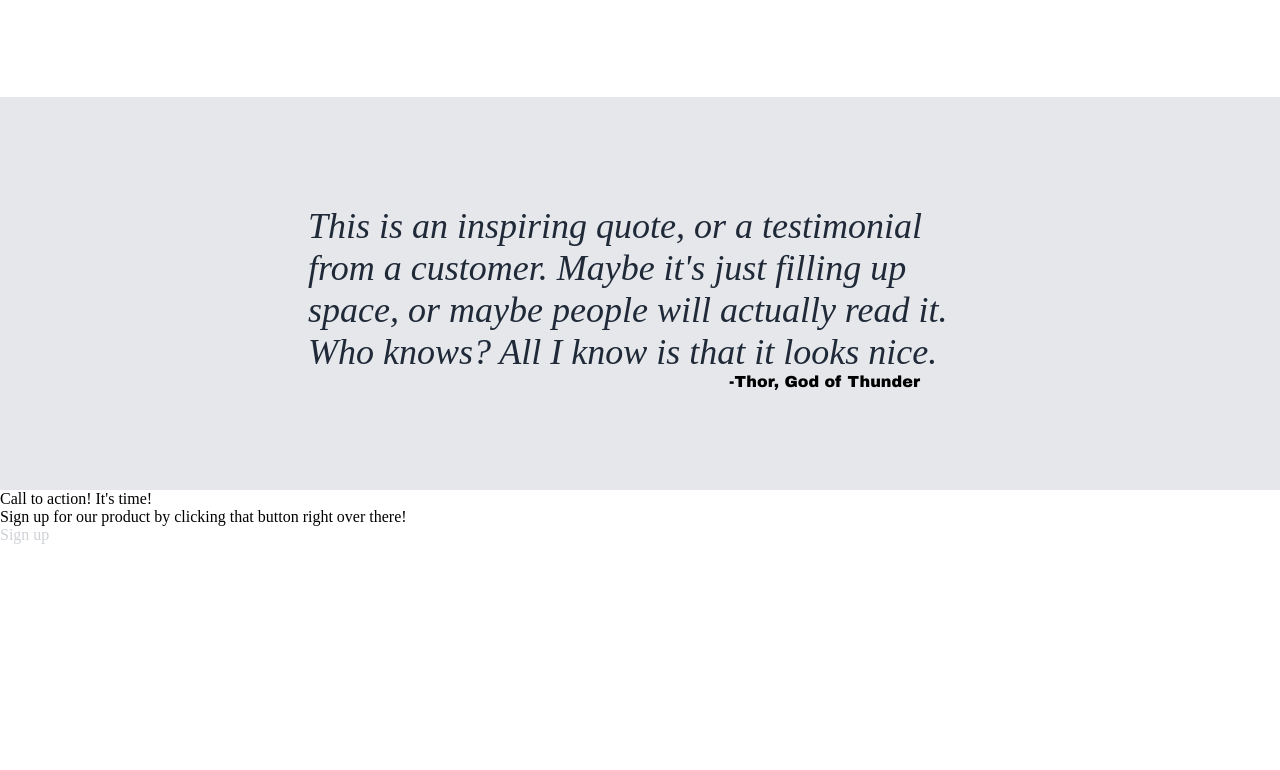
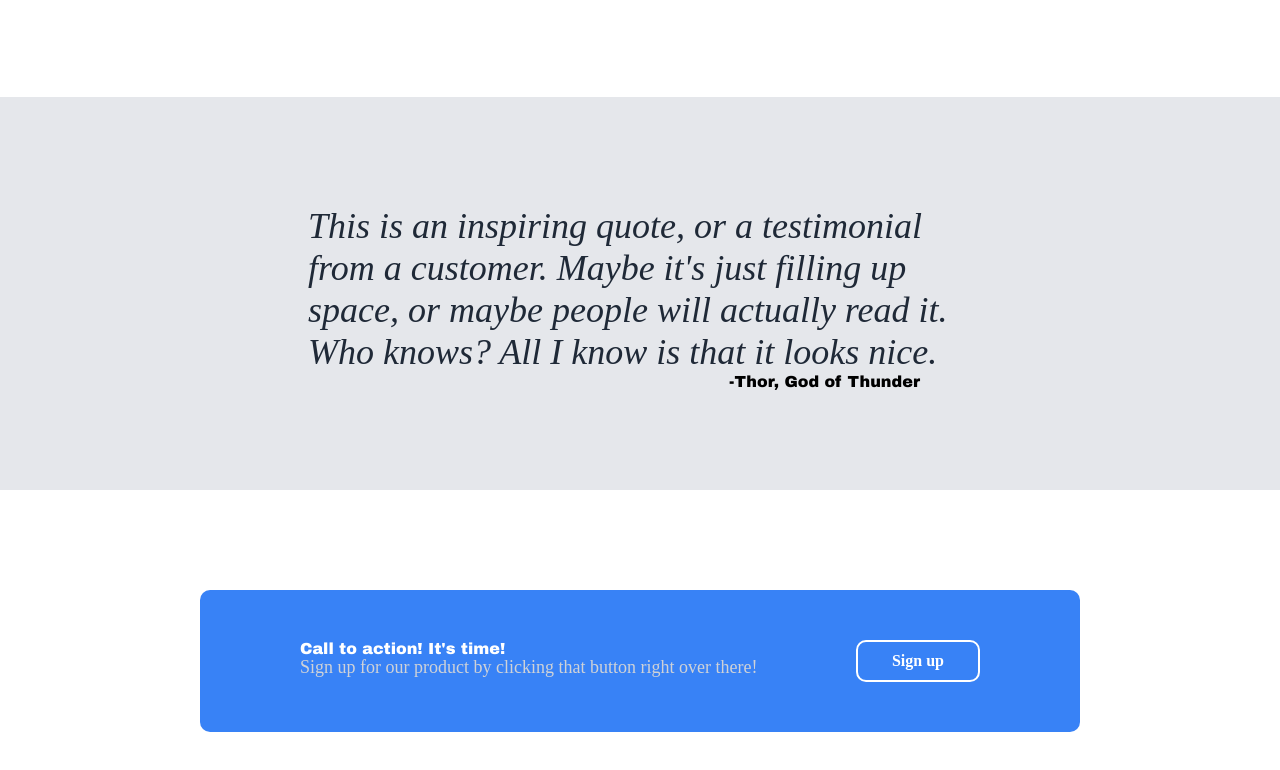
Before and after one commit to AivarasCer/landing-page, a plain HTML site: page index.html in a window 1280 px wide. Shown: the part 932-1702 px from the top of the page. Before the commit the page ends 1476 px from the top, so only its background shows below. Drawn offline with Linux system fonts and the light colour scheme.

Commit message:
Add style to sign up container

```diff
--- a/styles.css
+++ b/styles.css
@@ -141,3 +141,44 @@ a {
     margin-top: 0px;
     padding-right:60px;
 }
+
+.sign-up-container {
+    padding: 100px 200px;
+}
+
+.sign-up-container .blue-container {
+    background-color: #3882F6;
+    border-radius: 10px;
+    padding: 50px 100px;
+    display: flex;
+    justify-content: space-between;
+}
+
+.sign-up-container .blue-container .left .heading {
+    color: #FFFFFF;
+    font-family: "Arial Black", "Arial Bold", Gadget, sans-serif;
+}
+
+.explainer-text {
+    font-size: 18px;
+    color: #cfd2d7;
+}
+
+.sign-up-container .blue-container a {
+    display: flex;
+    min-width: 0px;
+}
+
+.sign-up-container .blue-container .button {
+    color: #FFFFFF;
+    background-color: #3882F6;
+    display: flex;
+    justify-content: center;
+    align-items: center;
+    width: 100px;
+    padding: 10px;
+    font-weight: bolder;
+    border-radius: 10px;
+    border: 2px solid #FFFFFF;
+    min-width: 0px;
+}
```
